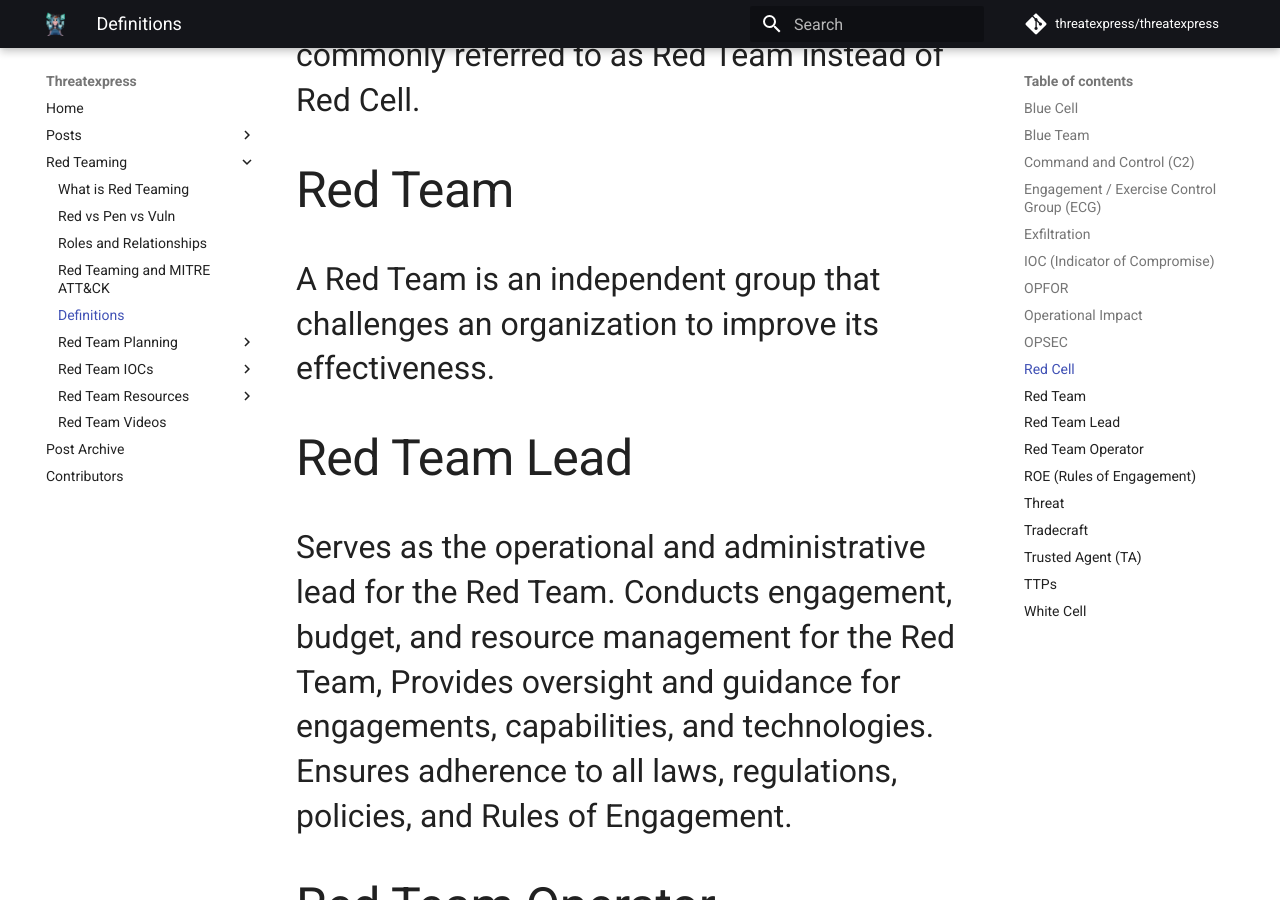
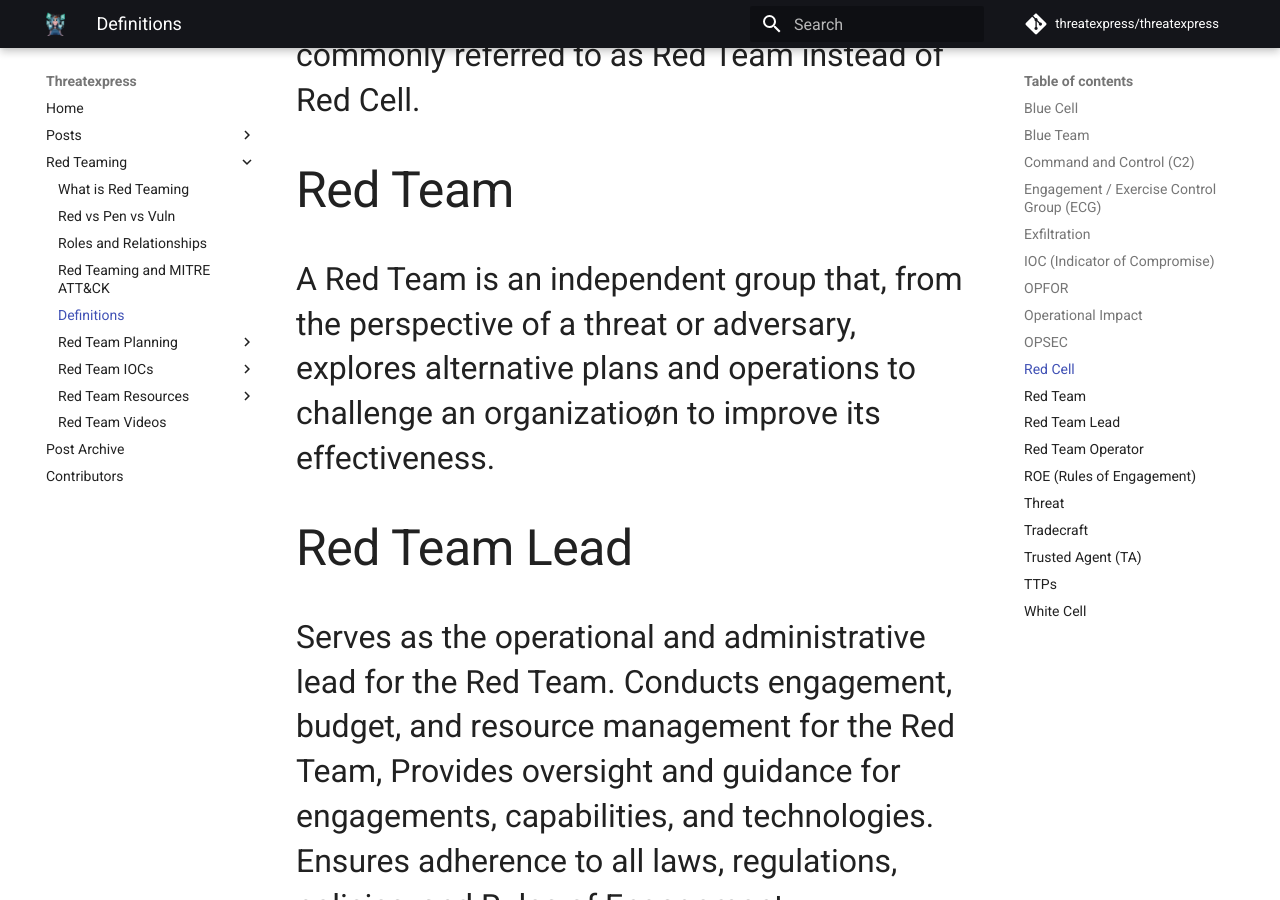
Before and after one commit to threatexpress/threatexpress, an MkDocs documentation site: the page built from docs/redteaming/definitions.md, in a window 1280 px wide and 900 px high, scrolled down 3791 px. Built offline with MkDocs 1.6.1 and Material for MkDocs 9.7.7, drawn with Linux system fonts in a browser that asks for light colours; nearby versions of some CDN libraries; comment, search, counter and statistics services are not loaded.

Commit message:
Definition update

```diff
--- a/docs/redteaming/definitions.md
+++ b/docs/redteaming/definitions.md
@@ -42,7 +42,7 @@ The term red cell is borrowed from the military. It is commonly associated with
 
 ## Red Team
 
-A Red Team is an independent group that challenges an organization to improve its effectiveness.
+A Red Team is an independent group that, from the perspective of a threat or adversary, explores alternative plans and operations to challenge an organizatioøn to improve its effectiveness.
 
 ## Red Team Lead
 
```
